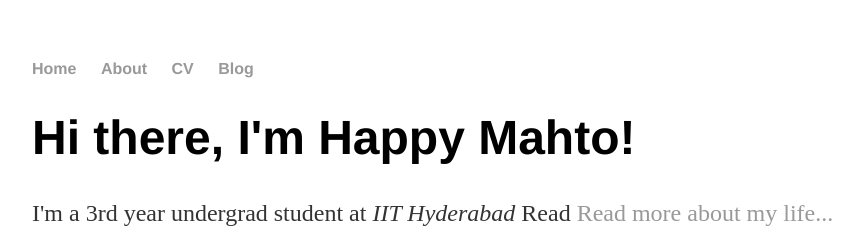
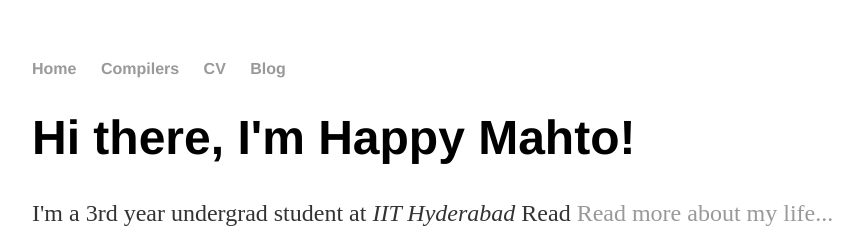
Before and after one commit to m-happy/m-happy.github.io, a Jekyll site: the page built from index.md, in a window 1280 px wide. Shown: the top 252 px of the page, without its empty margins (160-1023 px from the left). Built offline with Jekyll 4.4.1, drawn with Linux system fonts in a browser that asks for light colours.

Commit message:
adding something

```diff
--- a/_layouts/default.html
+++ b/_layouts/default.html
@@ -9,7 +9,7 @@
 			<nav>
 	    		<ul>
 	        		<li><a href="/">Home</a></li>
-		        	<li><a href="/about">About</a></li>
+		        	<li><a href="/about">Compilers</a></li>
 	        		<li><a href="/cv">CV</a></li>
 	        		<li><a href="/blog/">Blog</a></li>
 	    		</ul>
```
